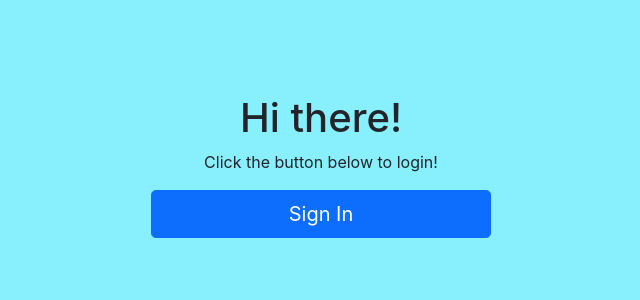
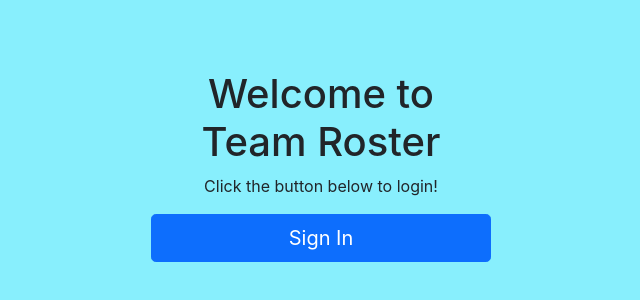
Before and after one commit to tjpenc/INDIVIDUAL-ASSIGNMENT-Team-Roster, a Next.js app: page / in a window 1280 px wide. Shown: the part 194-494 px from the top of the page, without its empty margins (319-959 px from the left). Built offline with nearby package versions, Linux system fonts and the light colour scheme; no server answers.

Commit message:
minor edits

```diff
--- a/components/NavBar.js
+++ b/components/NavBar.js
@@ -19,9 +19,6 @@ export default function NavBar({ searchInput, setSearchInput }) {
         <Navbar.Collapse id="responsive-navbar-nav">
           <Nav className="me-auto">
             {/* CLOSE NAVBAR ON LINK SELECTION: https://stackoverflow.com/questions/72813635/collapse-on-select-react-bootstrap-navbar-with-nextjs-not-working */}
-            <Link passHref href="/home">
-              <Nav.Link>HOME</Nav.Link>
-            </Link>
             <Link passHref href="/team">
               <Nav.Link>TEAM</Nav.Link>
             </Link>
--- a/components/Signin.js
+++ b/components/Signin.js
@@ -13,7 +13,7 @@ function Signin() {
         margin: '0 auto',
       }}
     >
-      <h1>Hi there!</h1>
+      <h1>Welcome to Team Roster</h1>
       <p>Click the button below to login!</p>
       <Button type="button" size="lg" className="copy-btn" onClick={signIn}>
         Sign In
```
